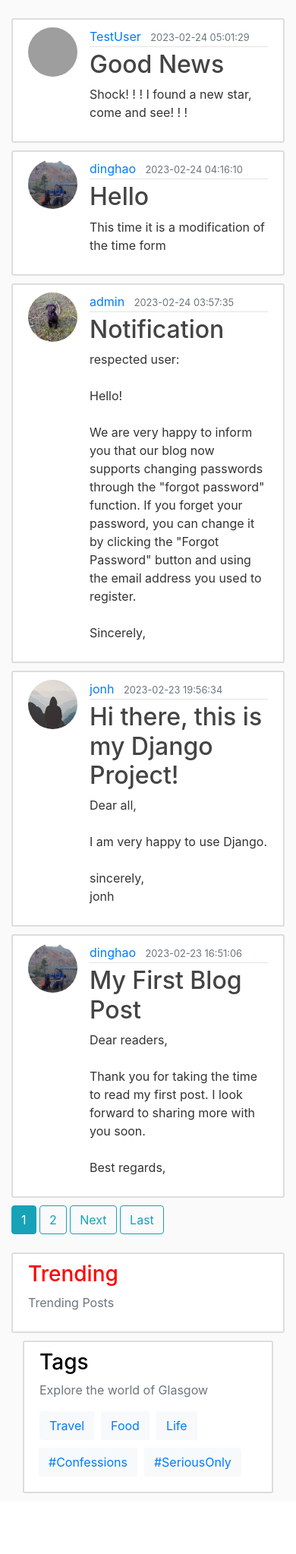
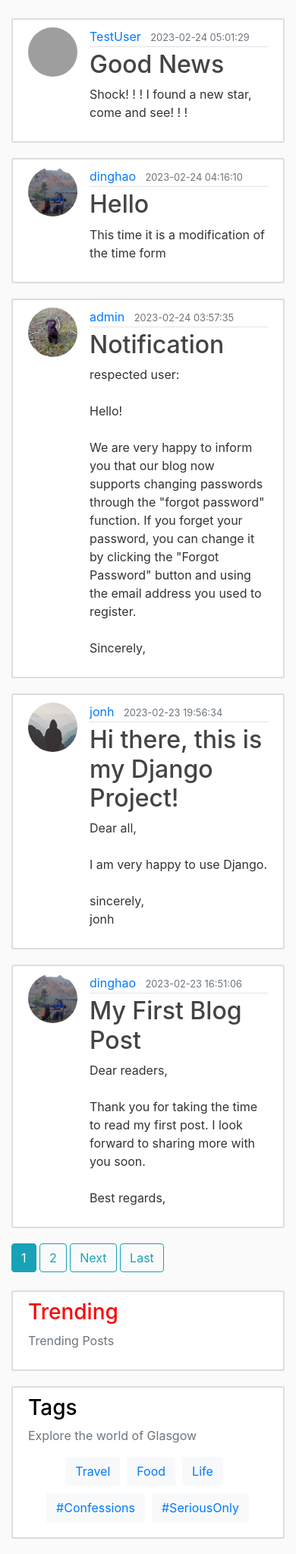
Before and after one commit to KeertanaSG/Django_Blogging_Website, a Django app: page / in a window 390 px wide. Shown: the part 56-2102 px from the top of the page at 76% size. Before the commit the page ends 2022 px from the top, so only its background shows below. Run offline with Django 4.2, Linux system fonts and the light colour scheme; data comes from the database, SQL or seed files in the repository; parts of the project's set-up code (start-up, migrations or seed data) failed here and were passed over; some libraries are stand-ins or nearby versions; grey boxes are pictures that could not be loaded.

Commit message:
Aligned the containers

```diff
--- a/blog/static/blog/css/main.css
+++ b/blog/static/blog/css/main.css
@@ -96,3 +96,32 @@
 .btn-group > *:last-child {
   margin-right: 0;
 }
+
+.content-section {
+  margin-bottom: 20px;
+}
+
+.btn-group {
+  width: 100%;
+  display: flex;
+  justify-content: center;
+}
+
+.alert {
+  margin-bottom: 0;
+}
+
+.col-md-4 {
+  display: flex;
+  flex-direction: column;
+  justify-content: center;
+}
+
+@media (max-width: 767.98px) {
+  .btn-group {
+    flex-wrap: wrap;
+  }
+  .btn-group .btn {
+    margin-bottom: 10px;
+  }
+}
--- a/blog/templates/blog/base.html
+++ b/blog/templates/blog/base.html
@@ -55,7 +55,7 @@
       </nav>
     </header>
     <main role="main" class="container">
-      <div class="row">
+      <div class="row align-items-start">
         <div class="col-md-8">
           {% if messages %}
             {% for message in messages %}
@@ -82,6 +82,7 @@
                 {% block trending_content %}{% endblock %}
                 </p>
               </div>
+            </div>
             <div class="col-md-12">
               <div class="content-section" >
                 <h3 style="color:black">Tags</h3>
@@ -100,6 +101,7 @@
       </div>
     </main>
 
+
     <!-- Optional JavaScript -->
     <!-- jQuery first, then Popper.js, then Bootstrap JS -->
     <script src="https://code.jquery.com/jquery-3.2.1.slim.min.js" integrity="sha384-KJ3o2DKtIkvYIK3UENzmM7KCkRr/rE9/Qpg6aAZGJwFDMVNA/GpGFF93hXpG5KkN" crossorigin="anonymous"></script>
```
